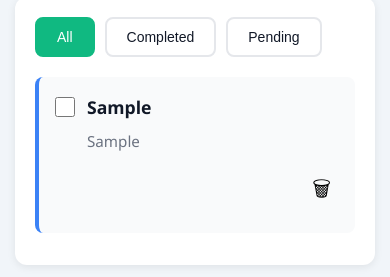
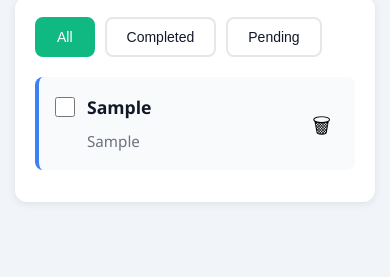
Before and after one commit to 2kavitachaubey/task-tracker, a Next.js app: page / in a window 390 px wide. Both pictures are taken after typing "Sample", "Sample" into the empty fields and a click on the button "+ Add Task". Shown: the part 614-891 px from the top of the page. After the commit the page ends 844 px from the top, so only its background shows below. Built offline with nearby package versions, Linux system fonts and the light colour scheme.

Commit message:
updated styling

```diff
--- a/src/page.css
+++ b/src/page.css
@@ -160,7 +160,7 @@ ul {
 .task-item {
   display: flex;
   justify-content: space-between;
-  align-items: flex-start;
+  align-items: center;
   padding: 16px;
   margin-bottom: 12px;
   background-color: #F9FAFB;
@@ -228,6 +228,7 @@ input[type="checkbox"] {
   font-size: 1.1rem;
 }
 
+
 @media (max-width: 640px) {
   .main-layout {
     padding: 15px;
@@ -243,7 +244,6 @@ input[type="checkbox"] {
   }
 
   .task-item {
-    flex-direction: column;
     gap: 12px;
   }
 
```
